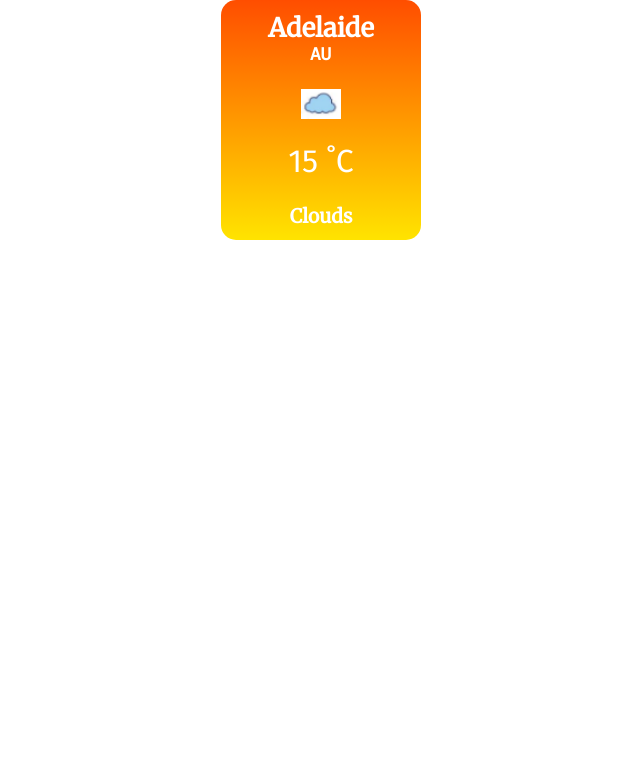
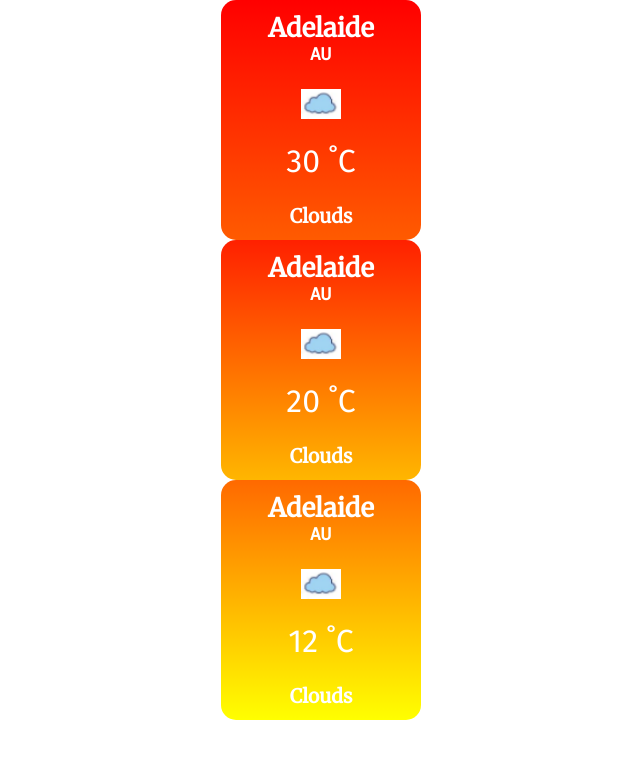
Before and after one commit to meliyahu/react_weather_app, a React (Create React App) app: page / in a window 1280 px wide. Shown: the top 758 px of the page, without its empty margins (319-959 px from the left). Built offline with nearby package versions, Linux system fonts and the light colour scheme.

Commit message:
Feat: passing props

```diff
--- a/src/App.js
+++ b/src/App.js
@@ -6,7 +6,9 @@ import WeatherCard from "./components/WeatherCard/component";
 function App() {
   return (
     <div className="App">
-      <WeatherCard />
+      <WeatherCard temp={30} />
+      <WeatherCard temp={20} />
+      <WeatherCard temp={12} />
     </div>
   );
 }
--- a/src/components/WeatherCard/component.js
+++ b/src/components/WeatherCard/component.js
@@ -5,8 +5,8 @@ import Icon from "./Icon";
 import Condition from "./Condition";
 
 const WeatherCard = (props) => {
-  let temp = 15;
-  let highColor = (1 - (temp - 12) / 28) * 255;
+  // let temp = 15;
+  let highColor = (1 - (props.temp - 12) / 28) * 255;
   let lowColor = highColor - 150;
   const Card = styled.div`
     margin: 0 auto;
@@ -28,7 +28,7 @@ const WeatherCard = (props) => {
     <Card>
       <Location />
       <Icon />
-      <Condition temp={temp} />
+      <Condition temp={props.temp} />
     </Card>
   );
 };
```
